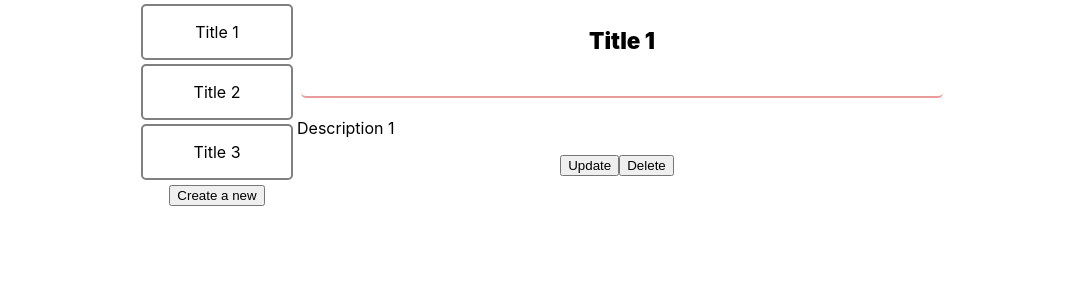
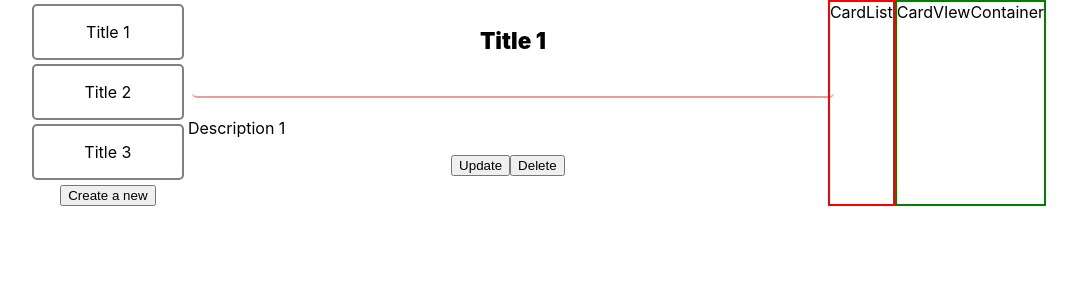
Before and after one commit to vishwaksenan/notes-webapp, a React (Create React App) app in the folder client/: page / in a window 1280 px wide. Shown: the top 300 px of the page, without its empty margins (103-1180 px from the left). Built offline with nearby package versions, Linux system fonts and the light colour scheme.

Commit message:
adding styled-component structure

```diff
--- a/client/package.json
+++ b/client/package.json
@@ -12,7 +12,8 @@
     "@types/react-dom": "^18.0.6",
     "react": "^18.2.0",
     "react-dom": "^18.2.0",
-    "react-scripts": "5.0.1",
+    "react-scripts": "^2.1.3",
+    "styled-components": "^5.3.5",
     "typescript": "^4.7.4",
     "web-vitals": "^2.1.4"
   },
@@ -39,5 +40,8 @@
       "last 1 firefox version",
       "last 1 safari version"
     ]
+  },
+  "devDependencies": {
+    "@types/styled-components": "^5.1.25"
   }
 }
--- a/client/src/App.tsx
+++ b/client/src/App.tsx
@@ -1,6 +1,8 @@
 import React from 'react';
 import logo from './logo.svg';
 import './App.css';
+import CardListComponent from './components/CardList';
+import CardViewComponent from './components/CardView';
 
 function App() {
   const notesTitle = ['Title 1', 'Title 2', 'Title 3']
@@ -47,6 +49,8 @@ function App() {
           <button>Delete</button>
         </div>
       </div>
+      <CardListComponent />
+      <CardViewComponent />
     </div>
   );
 }
--- /dev/null
+++ b/client/src/components/CardList/CardList.ts
@@ -0,0 +1,5 @@
+import styled from 'styled-components'
+
+export const CardListContainer = styled.div`
+  border: 2px solid red;
+`
--- /dev/null
+++ b/client/src/components/CardList/index.tsx
@@ -0,0 +1,10 @@
+import {CardListContainer} from './CardList'
+import React from 'react'
+
+const CardListComponent = () => {
+  return (
+    <CardListContainer>CardList</CardListContainer>
+  )
+}
+
+export default CardListComponent
--- /dev/null
+++ b/client/src/components/CardView/CardView.ts
@@ -0,0 +1,5 @@
+import styled from 'styled-components'
+
+export const CardViewContainer = styled.div`
+  border: 2px solid green;
+`
--- /dev/null
+++ b/client/src/components/CardView/index.tsx
@@ -0,0 +1,10 @@
+import { CardViewContainer } from "./CardView"
+import React from 'react'
+
+const CardViewComponent = () => {
+  return (
+    <CardViewContainer>CardVIewContainer</CardViewContainer>
+  )
+}
+
+export default CardViewComponent
--- a/client/tsconfig.json
+++ b/client/tsconfig.json
@@ -18,7 +18,7 @@
     "resolveJsonModule": true,
     "isolatedModules": true,
     "noEmit": true,
-    "jsx": "react-jsx"
+    "jsx": "preserve"
   },
   "include": [
     "src"
```
Also changed, not shown: 1 other file (tests, documents, lock files or other folders).
